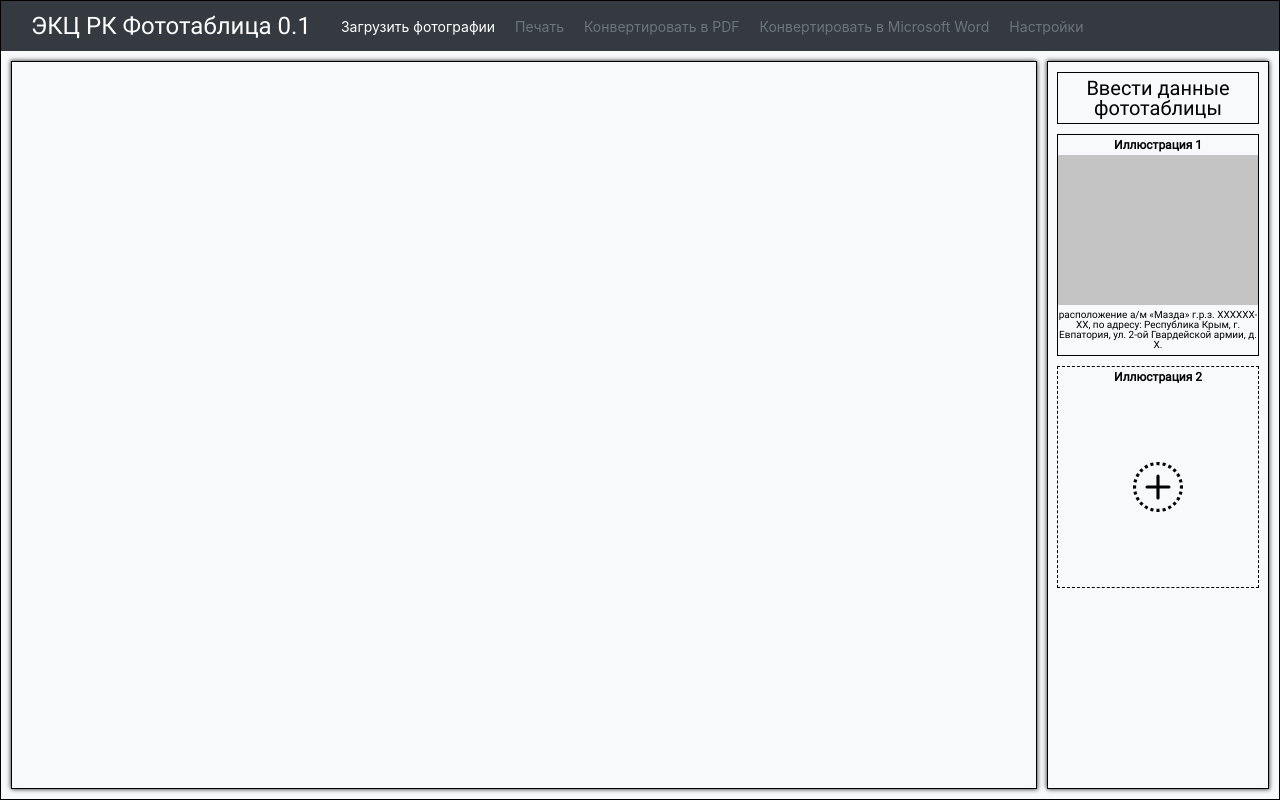
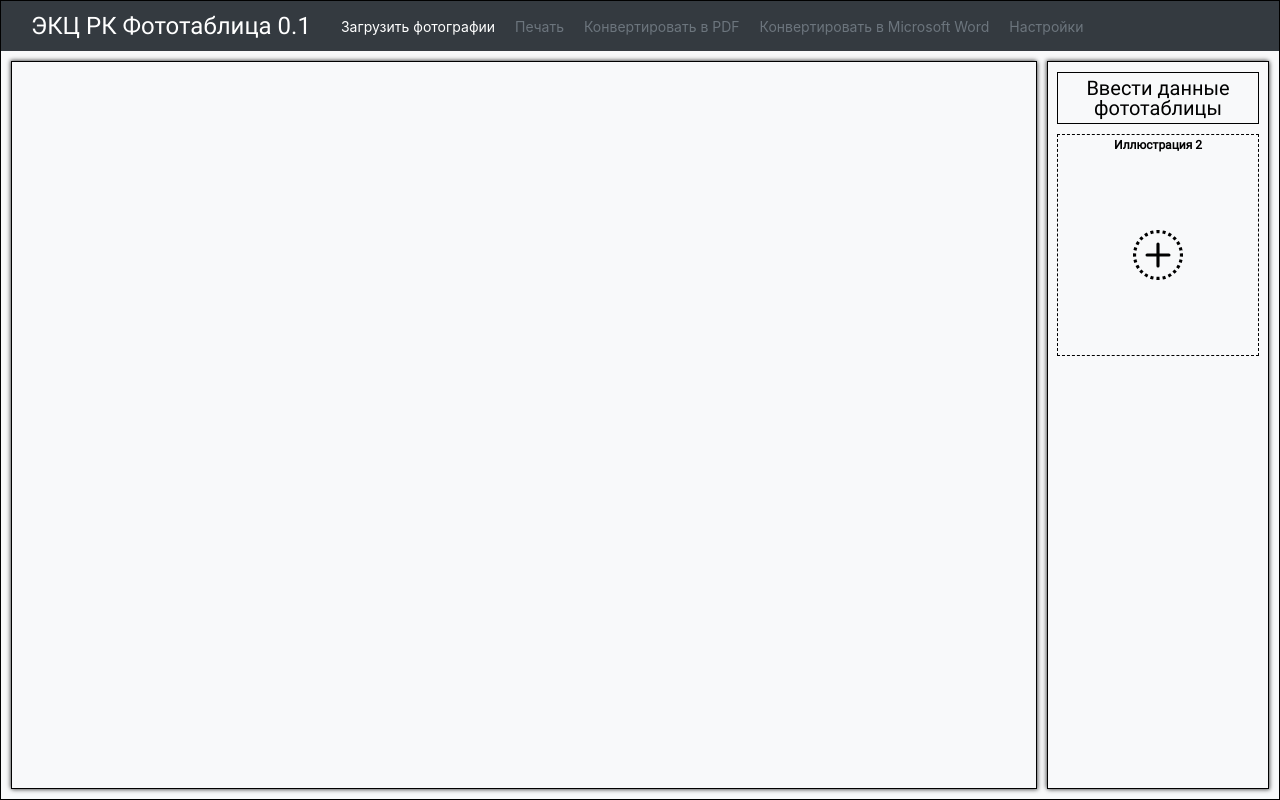
Before and after one commit to dimonenm/exp-photo-table, a React (Create React App) app in the folder app/: page / in a window 1280 px wide. Built offline with nearby package versions, Linux system fonts and the light colour scheme.

Commit message:
w13.09.2021

```diff
--- a/app/src/App.js
+++ b/app/src/App.js
@@ -23,7 +23,7 @@ function App() {
     adressOMP: null,
     dateOMP: null
   });
-  // const [galleryImages, setGalleryImages] = useState();
+  const [galleryImages, setGalleryImages] = useState([]);
   const [modalProperties, setModalProperties] = useState({
     isOpen: false,
     type: null,
@@ -32,7 +32,7 @@ function App() {
   });
 
   let arrDownloadedImages = [];
-  // let arrGalleryImages = [];
+  let arrGalleryImages = [];
 
 
   if (downloadedImages) {
@@ -45,8 +45,28 @@ function App() {
         setModalProperties={setModalProperties}
       />);
       key++;
+
+      // console.log('galleryImages: ', galleryImages);
+      // setGalleryImages(prev => { return { ...prev.push({ id: "1" })}})
     });
+
+    // if (galleryImages) {
+    //   console.log("54", galleryImages);
+    //   let key = 0;
+    //   galleryImages.forEach((item, index) => {
+    //     arrGalleryImages.push(<WorkplaceItem
+    //       name="Иллюстрация 1"
+    //       img=""
+    //       text="расположение а/м «Мазда» г.р.з. XXXXXX-XX, по адресу: Республика Крым, г.
+    //           Евпатория, ул. 2-ой Гвардейской армии, д. X."
+    //     />);
+    //     key++;
+    //     console.log(index);
+    //   });
+    // };
   };
+
+
 
   return (
     <Container>
@@ -78,12 +98,7 @@ function App() {
             photoTableData={photoTableData}
             setModalProperties={setModalProperties}
           />
-          <WorkplaceItem
-            name="Иллюстрация 1"
-            img=""
-            text="расположение а/м «Мазда» г.р.з. XXXXXX-XX, по адресу: Республика Крым, г.
-              Евпатория, ул. 2-ой Гвардейской армии, д. X."
-          />
+          {arrGalleryImages}
           <WorkplaceItemNew
             name="Иллюстрация 2"
           />
```
